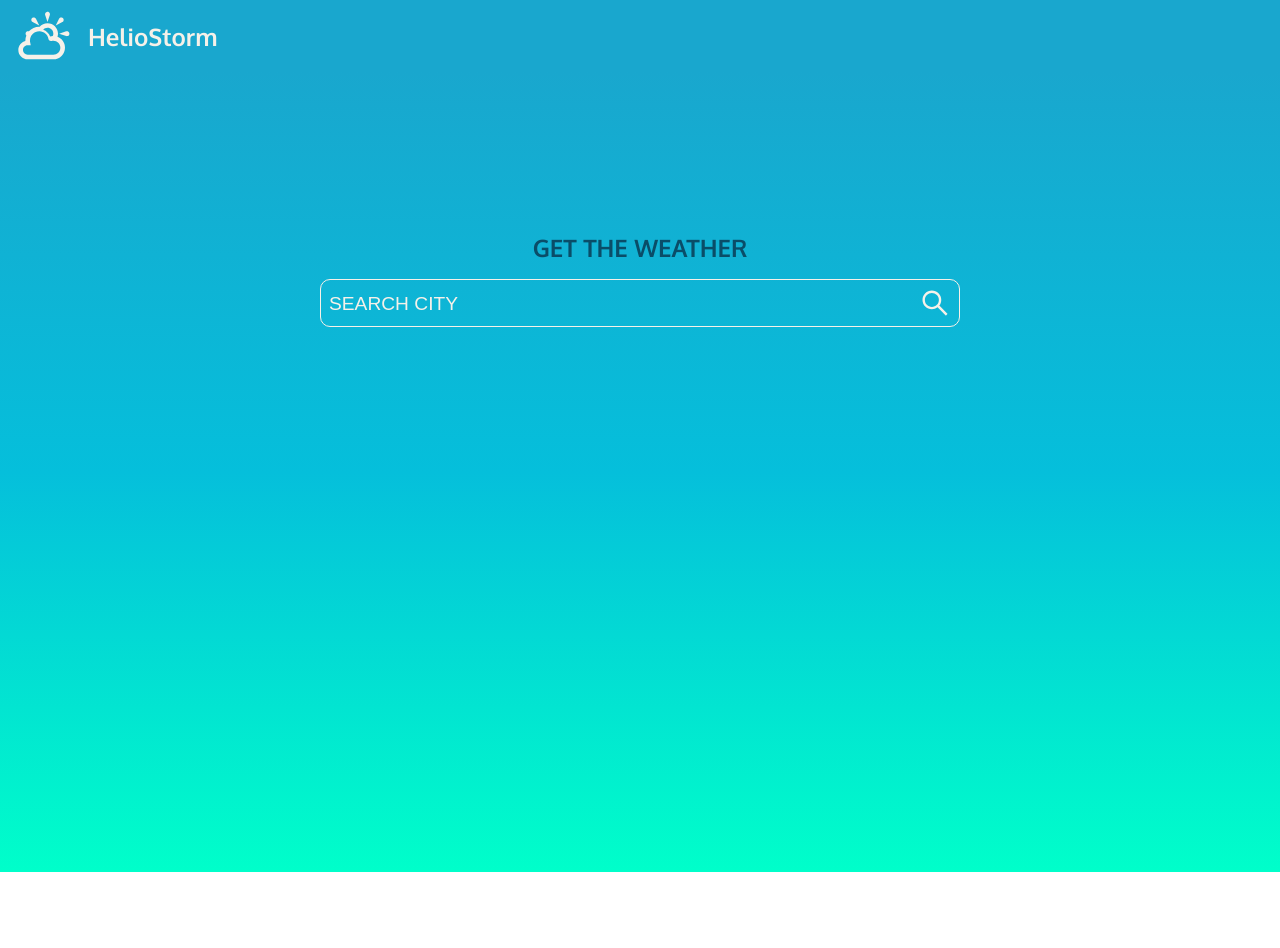
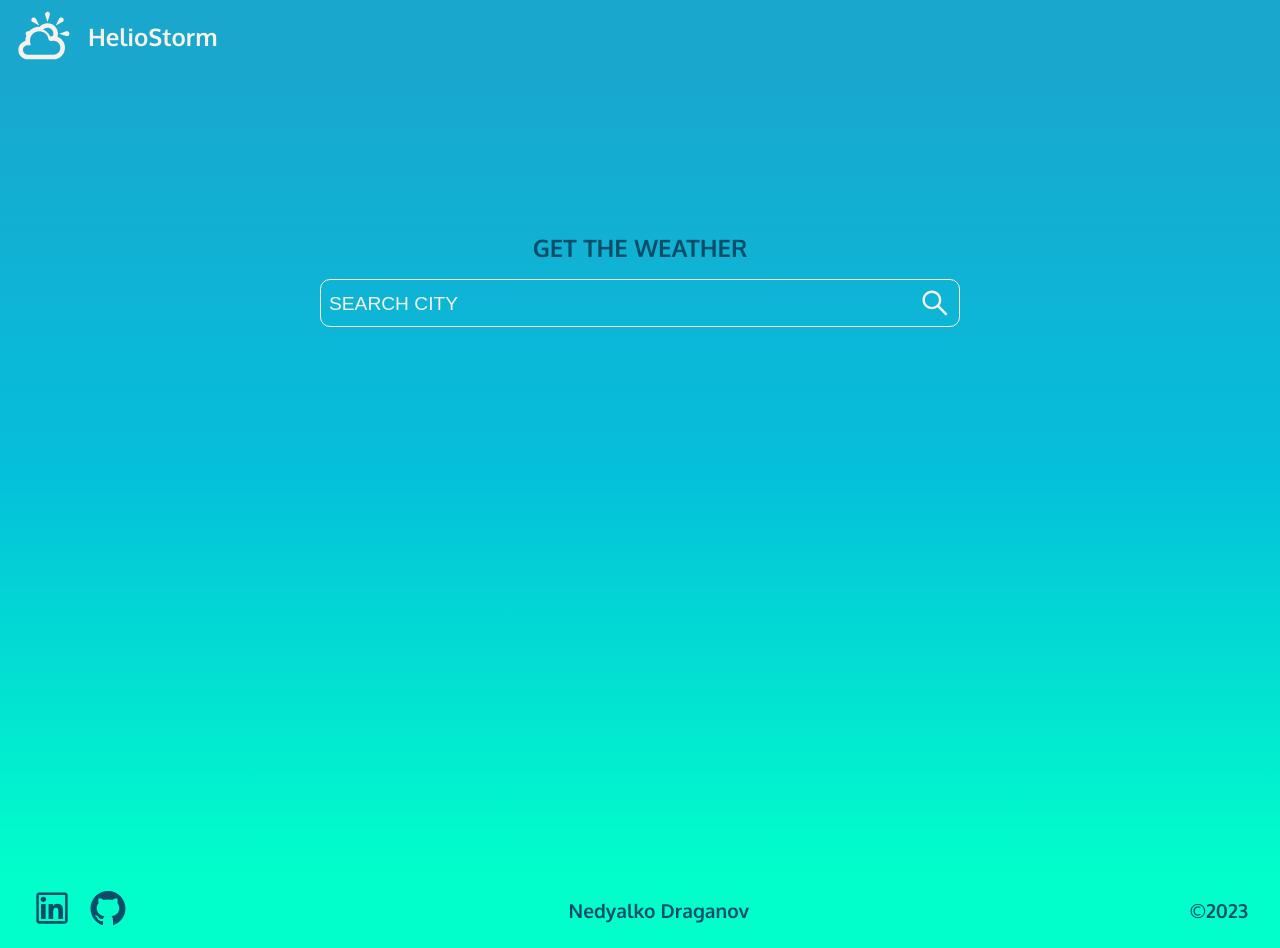
Before and after one commit to NDraganov/weather-app, a Next.js app: page / in a window 1280 px wide. Before the commit the page ends 872 px from the top, so only its background shows below. Built offline with nearby package versions, Linux system fonts and the light colour scheme; no server answers.

Commit message:
Create a footer component

```diff
--- /dev/null
+++ b/components/footer/footer.jsx
@@ -0,0 +1,32 @@
+import Link from "next/link";
+import { AiOutlineLinkedin } from "react-icons/ai";
+import { AiOutlineGithub } from "react-icons/ai";
+
+import classes from "./footer.module.css";
+
+export default function Footer() {
+  const linkedHref = "https://www.linkedin.com/in/nedyalko-draganov-12958a235/";
+  const gitHref = "https://github.com/NDraganov";
+  const currentYear = new Date().getFullYear();
+  return (
+    <footer className={classes.footer}>
+      <div className={classes.section}>
+        <Link href={linkedHref} title="LinkedIn" target="_blank">
+          <AiOutlineLinkedin />
+        </Link>
+        <Link href={gitHref} title="GitHub" target="_blank">
+          <AiOutlineGithub />
+        </Link>
+      </div>
+      <div>
+        <p>Nedyalko Draganov</p>
+      </div>
+      <div className={classes.section}>
+        <p>
+          &copy;
+          <span>{currentYear}</span>
+        </p>
+      </div>
+    </footer>
+  );
+}
--- /dev/null
+++ b/components/footer/footer.module.css
@@ -0,0 +1,31 @@
+.footer {
+  display: flex;
+  align-items: center;
+  justify-content: space-between;
+  background-color: var(--mint);
+  padding: 1rem 2rem;
+}
+.footer .section {
+  display: flex;
+  align-items: center;
+  gap: 1rem;
+}
+.footer a svg {
+  color: var(--dark-blue);
+  font-size: 2.5rem;
+}
+.footer a svg:hover {
+  color: var(--light-grey);
+}
+.footer div p {
+  color: var(--dark-blue);
+  font-size: 1.2rem;
+  font-weight: 700;
+}
+
+@media screen and (max-width: 450px) {
+  .footer {
+    flex-direction: column;
+    gap: 0.5rem;
+  }
+}
--- a/components/layout/layout.jsx
+++ b/components/layout/layout.jsx
@@ -1,12 +1,13 @@
 import { Fragment } from "react";
-
 import Header from "../header/header";
+import Footer from "../footer/footer";
 
 export default function Layout(props) {
   return (
     <Fragment>
       <Header />
       <main>{props.children}</main>
+      <Footer />
     </Fragment>
   );
 }
--- a/pages/index.jsx
+++ b/pages/index.jsx
@@ -48,10 +48,11 @@ export default function Home() {
                 <input
                   type="text"
                   value={city}
+                  title="Enter a city"
                   placeholder="SEARCH CITY"
                   onChange={(e) => setCity(e.target.value)}
                 />
-                <button onClick={fetchWeatherData}>
+                <button title="Search" onClick={fetchWeatherData}>
                   <AiOutlineSearch />
                 </button>
               </div>
```
